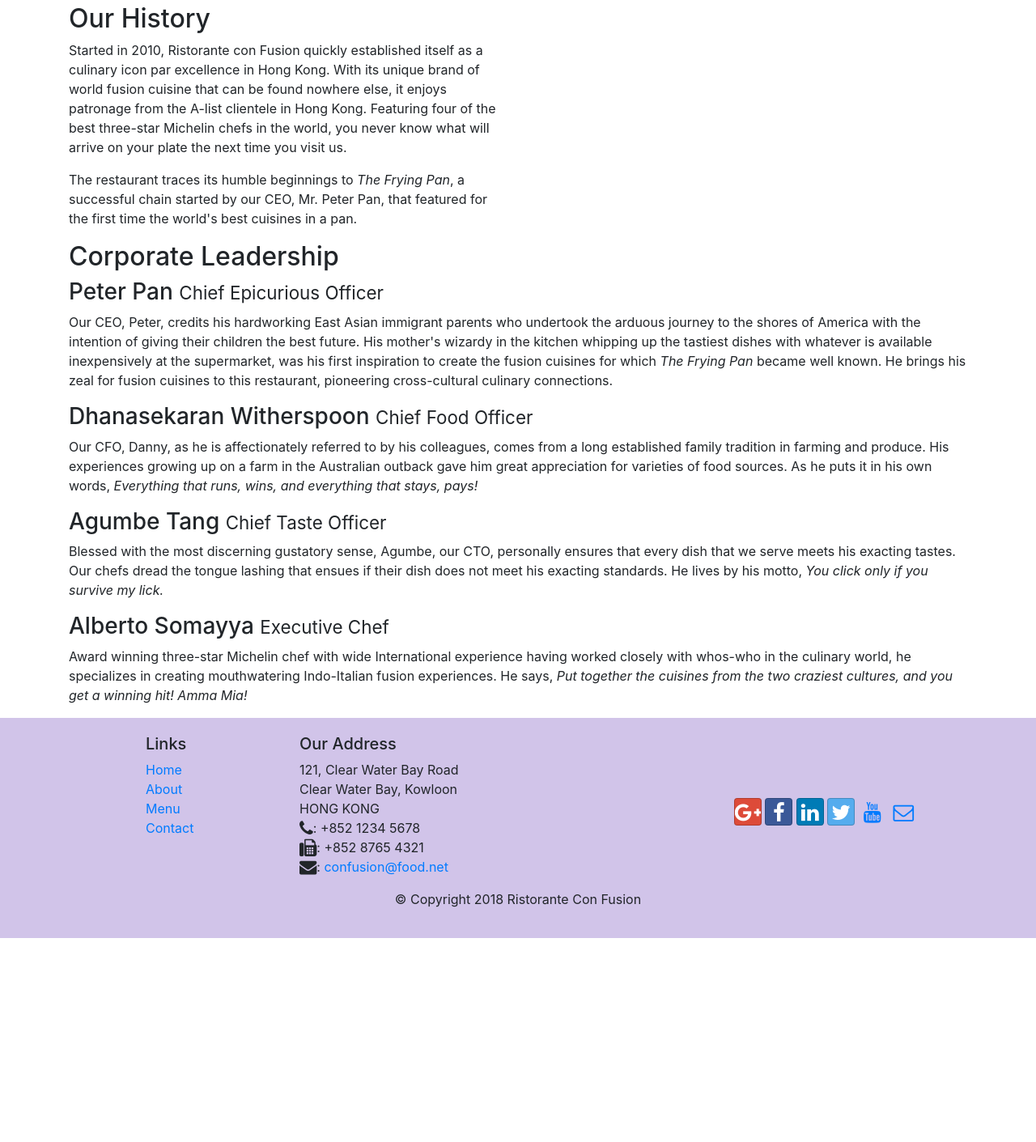
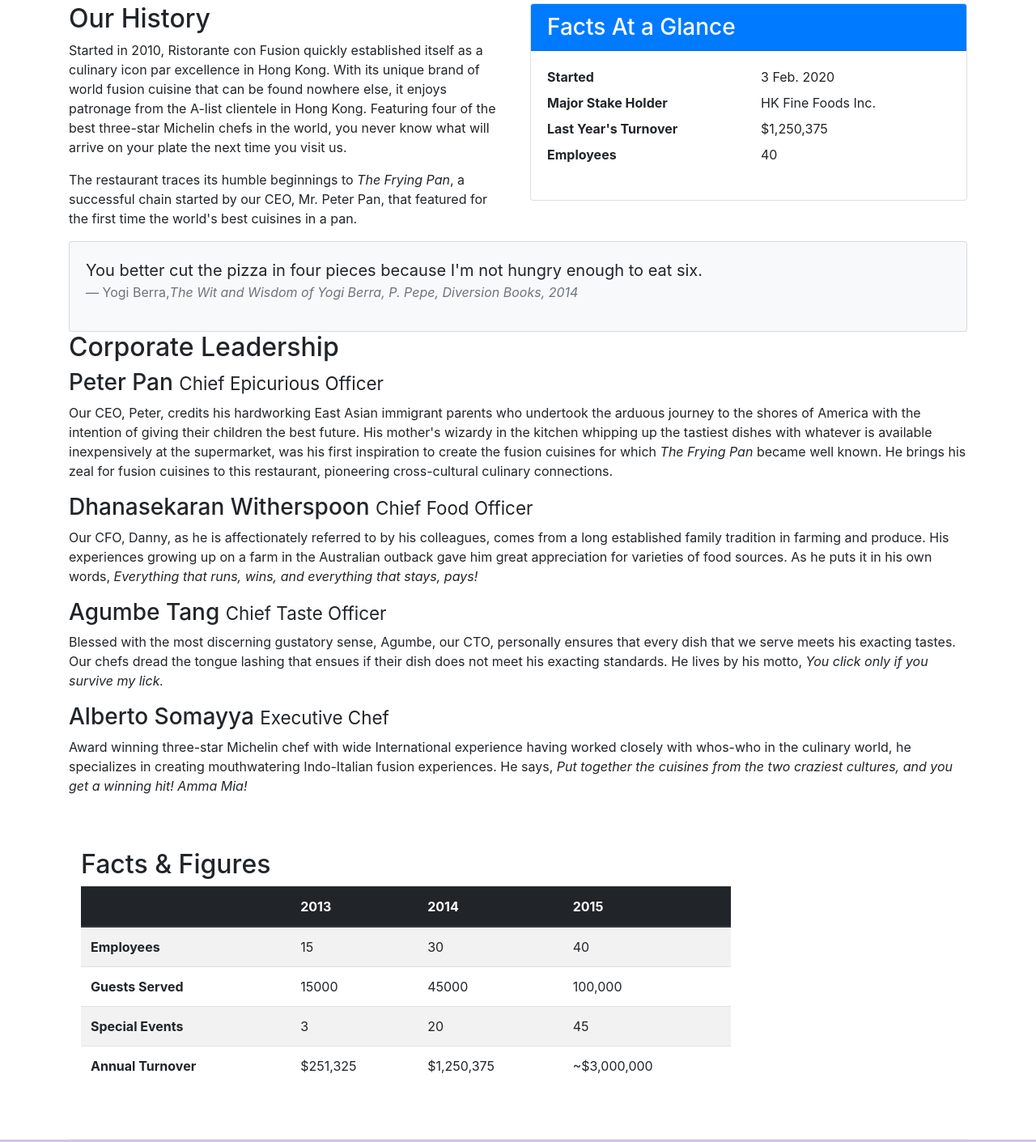
Before and after one commit to samialam8/boot-strap, a website: page aboutus.html in a window 1280 px wide. Shown: the part 461-1872 px from the top of the page at 81% size. Before the commit the page ends 1620 px from the top, so only its background shows below. Drawn offline with nearby package versions, Linux system fonts and the light colour scheme.

Commit message:
Tables and cards

```diff
--- a/aboutus.html
+++ b/aboutus.html
@@ -69,7 +69,31 @@
                 <p>Started in 2010, Ristorante con Fusion quickly established itself as a culinary icon par excellence in Hong Kong. With its unique brand of world fusion cuisine that can be found nowhere else, it enjoys patronage from the A-list clientele in Hong Kong.  Featuring four of the best three-star Michelin chefs in the world, you never know what will arrive on your plate the next time you visit us.</p>
                 <p>The restaurant traces its humble beginnings to <em>The Frying Pan</em>, a successful chain started by our CEO, Mr. Peter Pan, that featured for the first time the world's best cuisines in a pan.</p>
             </div>
-            <div>
+            <div class="col-sm">
+                <div class="card">
+                    <h3 class="card-header bg-primary text-white">Facts At a Glance</h3>
+                    <div class="card-body">
+                        <dl class="row">
+                            <dt class="col-6">Started</dt>
+                            <dd class="col-6">3 Feb. 2020</dd>
+                            <dt class="col-6">Major Stake Holder</dt>
+                            <dd class="col-6">HK Fine Foods Inc.</dd>
+                            <dt class="col-6">Last Year's Turnover</dt>
+                            <dd class="col-6">$1,250,375</dd>
+                            <dt class="col-6">Employees</dt>
+                            <dd class="col-6">40</dd>
+                        </dl>
+                    </div>
+                </div>
+            </div>
+            <div class="col-12">
+                <div class="card card-body bg-light">
+                    <blockquote class="blockquote">
+                        <p class="mb-0">You better cut the pizza in four pieces because I'm not hungry enough to eat six.</p>
+                        <footer class="blockquote-footer">Yogi Berra,<cite title="Source Title">The Wit and Wisdom of Yogi Berra, P. Pepe, Diversion Books, 2014</cite>
+                        </footer>
+                    </blockquote>
+                </div>
             </div>
         </div>
 
@@ -86,6 +110,50 @@
                 <h3>Alberto Somayya <small>Executive Chef</small></h3>
                 <p class="d-none d-sm-block">Award winning three-star Michelin chef with wide International experience having worked closely with whos-who in the culinary world, he specializes in creating mouthwatering Indo-Italian fusion experiences. He says, <em>Put together the cuisines from the two craziest cultures, and you get a winning hit! Amma Mia!</em></p>
             </div>
+       </div>
+       <div class="row row-content">
+           <div class="col-12 col-sm-9">
+               <h2>Facts &amp; Figures</h2>
+               <div class="table-responsive">
+                <table class="table table-striped">
+                    <thead class="thead-dark">
+                        <tr>
+                            <th>&nbsp;</th>
+                            <th>2013</th>
+                            <th>2014</th>
+                            <th>2015</th>
+                        </tr>
+                    </thead>
+                    <tbody>
+                        <tr>
+                            <th>Employees</th>
+                            <td>15</td>
+                            <td>30</td>
+                            <td>40</td>
+                        </tr>
+                        <tr>
+                            <th>Guests Served</th>
+                            <td>15000</td>
+                            <td>45000</td>
+                            <td>100,000</td>
+                        </tr>
+                        <tr>
+                            <th>Special Events</th>
+                            <td>3</td>
+                            <td>20</td>
+                            <td>45</td>
+                        </tr>
+                        <tr>
+                            <th>Annual Turnover</th>
+                            <td>$251,325</td>
+                            <td>$1,250,375</td>
+                            <td>~$3,000,000</td>
+                        </tr>
+                    </tbody>
+                </table>
+            </div>
+           </div>
+           <div class="col-12 col-sm-3"></div>
        </div>
 
     </div>
```
